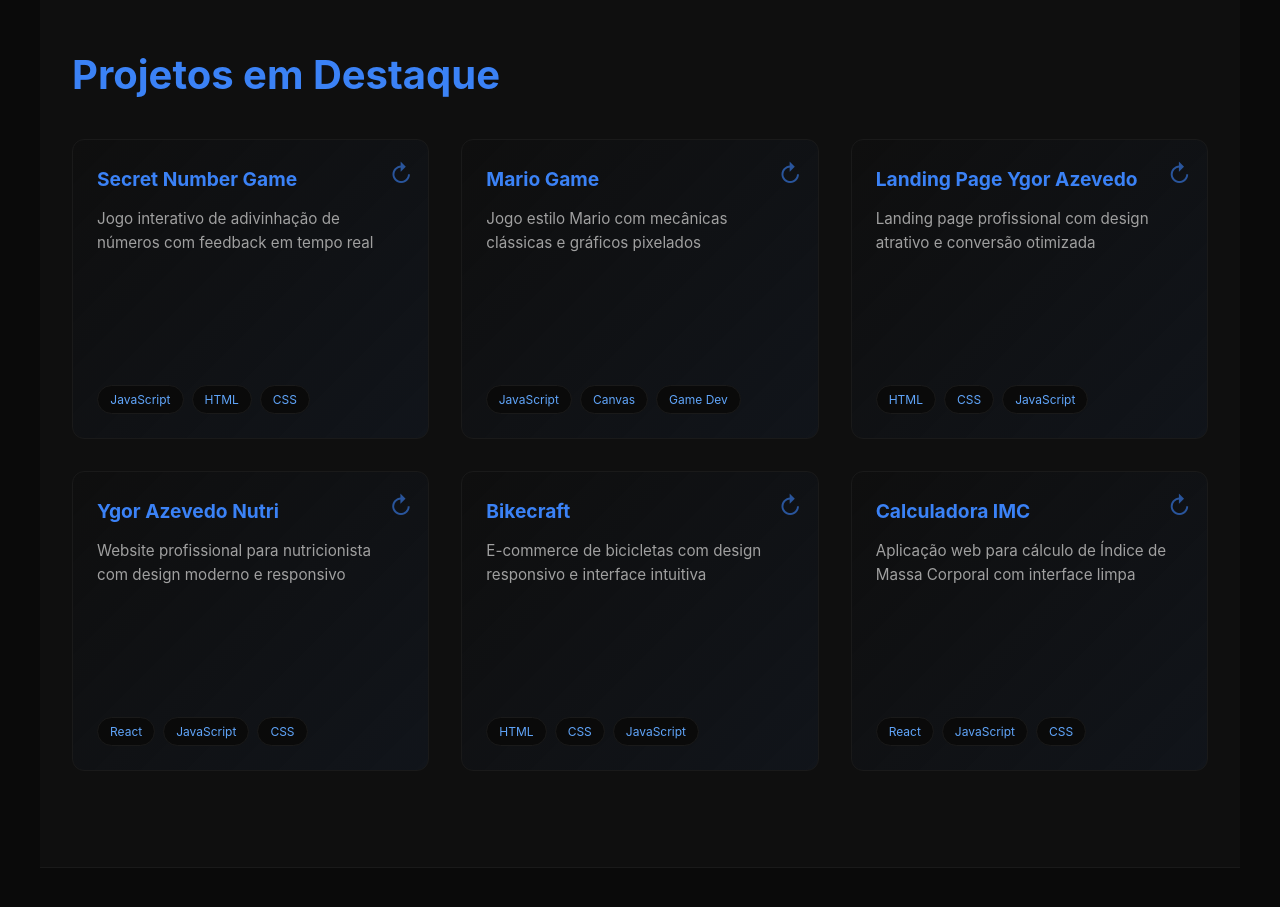
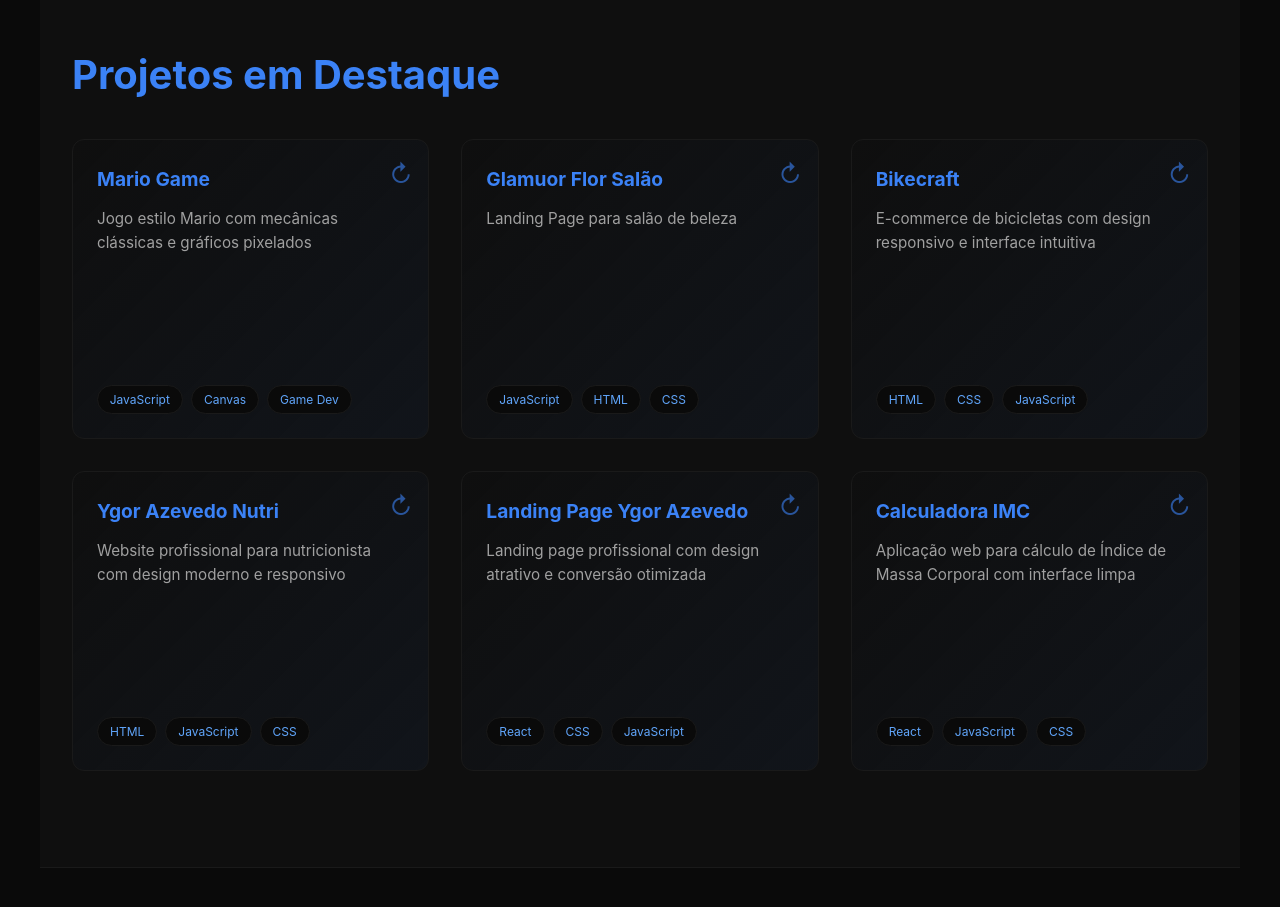
Before and after one commit to leomatth/portfolio-leomatth, a React (Vite) app: page / in a window 1280 px wide. Shown: the part 2140-3047 px from the top of the page. Built offline with nearby package versions, Linux system fonts and the light colour scheme.

Commit message:
adicionando projeto landing page Glamuor Flor

```diff
--- a/src/components/Projects.jsx
+++ b/src/components/Projects.jsx
@@ -7,7 +7,7 @@ export default function Projects() {
       id: 1,
       title: 'Ygor Azevedo Nutri',
       description: 'Website profissional para nutricionista com design moderno e responsivo',
-      tags: ['React', 'JavaScript', 'CSS'],
+      tags: ['HTML', 'JavaScript', 'CSS'],
       link: 'https://github.com/leomatth/YgorAzevedoNutri',
       demo: 'https://ygorazevedonutri.com.br'
     },
@@ -15,7 +15,7 @@ export default function Projects() {
       id: 2,
       title: 'Landing Page Ygor Azevedo',
       description: 'Landing page profissional com design atrativo e conversão otimizada',
-      tags: ['HTML', 'CSS', 'JavaScript'],
+      tags: ['React', 'CSS', 'JavaScript'],
       link: 'https://github.com/leomatth/landing-page-ygor-azevedo',
       demo: 'https://landing-page-ygor-azevedo.vercel.app/'
     },
@@ -50,6 +50,14 @@ export default function Projects() {
       tags: ['JavaScript', 'Canvas', 'Game Dev'],
       link: 'https://github.com/leomatth',
       demo: 'https://mario-gamegithubio.vercel.app/'
+    },
+    {
+      id: 7,
+      title: 'Glamuor Flor Salão',
+      description: 'Landing Page para salão de beleza',
+      tags: ['JavaScript', 'HTML', 'CSS'],
+      link: 'https://github.com/leomatth',
+      demo: 'https://glamuorflor-landing-page.vercel.app/'
     }
   ]
 
```
